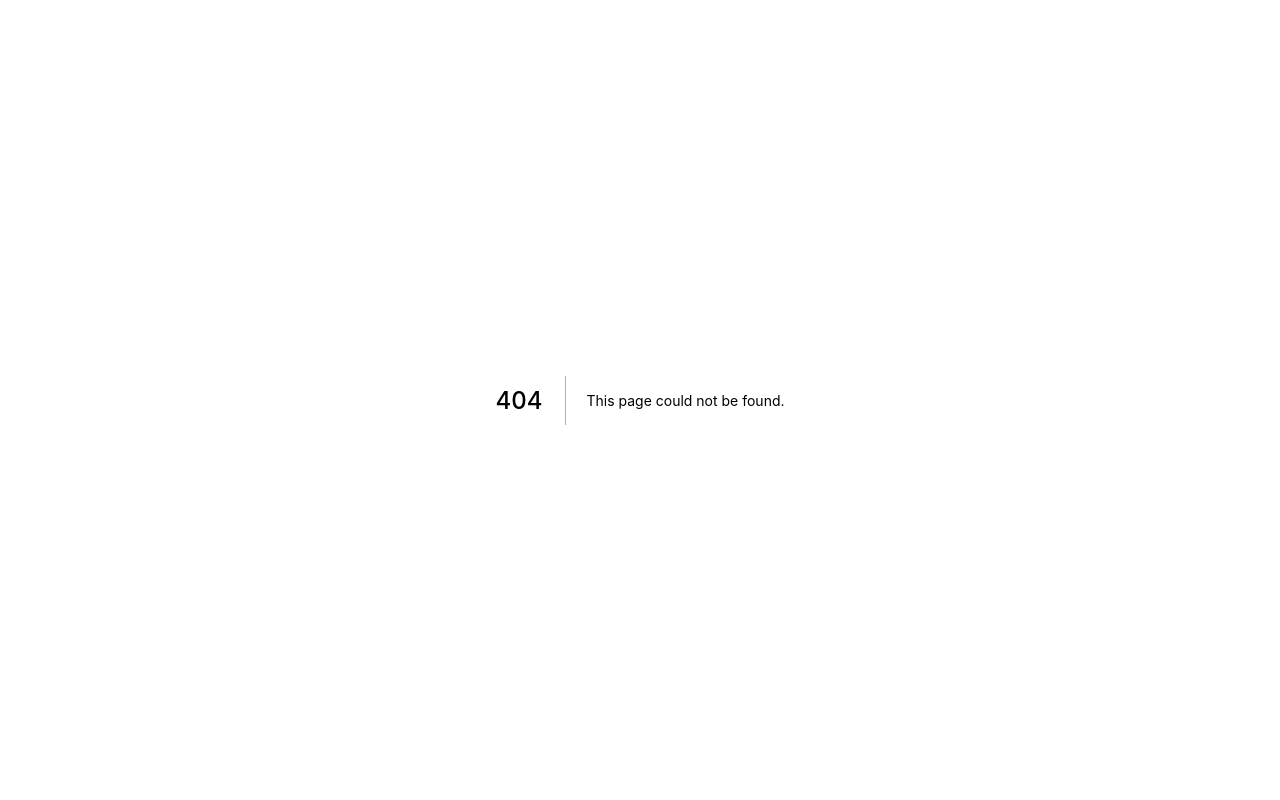
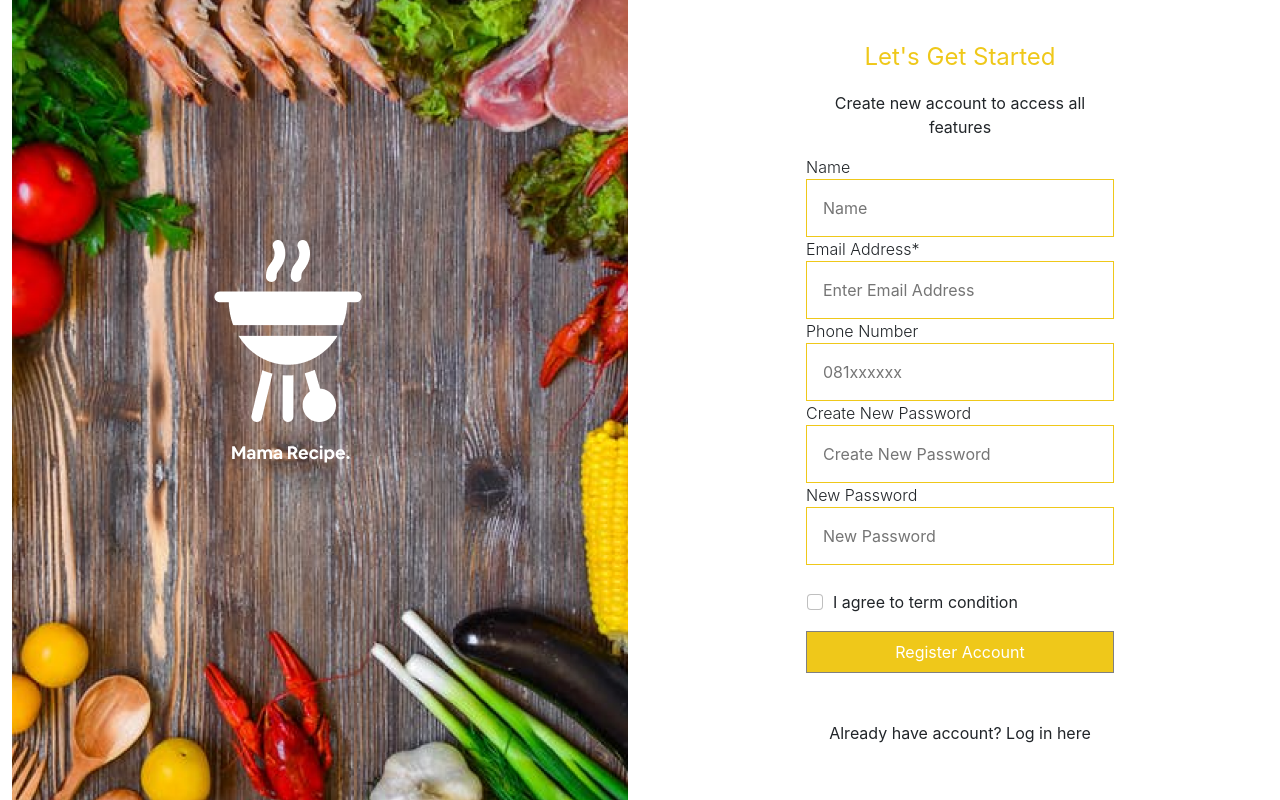
Before and after one commit to fandipras7/recipe_app_backup, a Next.js app: page /Register in a window 1280 px wide. Before the commit this address had no page. Built offline with nearby package versions, Linux system fonts and the light colour scheme.

Commit message:
add register page

```diff
--- a/pages/Login/index.js
+++ b/pages/Login/index.js
@@ -2,8 +2,9 @@ import React from "react";
 import styles from "./login.module.css";
 import Label from "../../component/base/Label";
 import Input from "../../component/base/Input";
+import Button from "../../component/base/Button";
 
-const Login = () => {
+const Login = ({ children }) => {
   return (
     <div>
       <div className="container-fluid vh-100">
@@ -17,22 +18,31 @@ const Login = () => {
             </div>
           </div>
           <div className="col-6 d-flex flex-column align-items-center justify-content-center">
+            {children ? (
+              children
+            ) : (
               <div className="col-6 text-center">
                 <h6>Welcome</h6>
                 <p>Log in into your exiting account</p>
                 <Label width="100%" className="text-start" title="E-mail"></Label>
                 <Input className="p-3" width="100%" border="1px solid #EFC81A" placeholder="examplexxx@gmail.com"></Input>
                 <Label width="100%" className="text-start" title="Password"></Label>
-              <Input className="p-3" width="100%" border="1px solid #EFC81A" placeholder="examplexxx@gmail.com"></Input>
+                <Input className="p-3" width="100%" border="1px solid #EFC81A" placeholder="Masukan password"></Input>
                 <div className="mt-4">
                   <td>
                     <input className="form-check-input text-start" type="checkbox" value="" id="flexCheckDefault" />
                   </td>
                   <td>
-                  <p className="ms-2">I agree to term & condition</p>
+                    <p className="ms-2">I agree to term condition</p>
                   </td>
                 </div>
+                <Button color="white" width="100%" backgroundColor="#EFC81A" className="p-2">
+                  Log in
+                </Button>
+                <p className="text-end">Forgot Password?</p>
+                <p className="mt-5">Don’t have an account? Sign Up</p>
               </div>
+            )}
           </div>
         </div>
       </div>
--- /dev/null
+++ b/pages/Register/index.js
@@ -0,0 +1,41 @@
+import React from "react";
+import Login from "../Login";
+import Label from "../../component/base/Label";
+import Button from "../../component/base/Button";
+import Input from "../../component/base/Input";
+import styles from "./register.module.css";
+
+const Register = () => {
+  return (
+    <Login>
+      <div className="col-6 text-center">
+        <p className={styles.title + " fs-4"}>Let's Get Started</p>
+        <p>Create new account to access all features</p>
+        <Label width="100%" className="text-start" title="Name"></Label>
+        <Input className="p-3" width="100%" border="1px solid #EFC81A" placeholder="Name"></Input>
+        <Label width="100%" className="text-start" title="Email Address*"></Label>
+        <Input className="p-3" width="100%" border="1px solid #EFC81A" placeholder="Enter Email Address"></Input>
+        <Label width="100%" className="text-start" title="Phone Number"></Label>
+        <Input className="p-3" width="100%" border="1px solid #EFC81A" placeholder="081xxxxxx"></Input>
+        <Label width="100%" className="text-start" title="Create New Password"></Label>
+        <Input className="p-3" width="100%" border="1px solid #EFC81A" placeholder="Create New Password"></Input>
+        <Label width="100%" className="text-start" title="New Password"></Label>
+        <Input className="p-3" width="100%" border="1px solid #EFC81A" placeholder="New Password"></Input>
+        <div className="mt-4">
+          <td>
+            <input className="form-check-input text-start" type="checkbox" value="" id="flexCheckDefault" />
+          </td>
+          <td>
+            <p className="ms-2">I agree to term condition</p>
+          </td>
+        </div>
+        <Button color="white" width="100%" backgroundColor="#EFC81A" className="p-2">
+          Register Account
+        </Button>
+        <p className="mt-5">Already have account? Log in here</p>
+      </div>
+    </Login>
+  );
+};
+
+export default Register;
--- /dev/null
+++ b/pages/Register/register.module.css
@@ -0,0 +1,3 @@
+.title {
+  color: #efc81a;
+}
--- a/pages/_app.js
+++ b/pages/_app.js
@@ -4,9 +4,9 @@ import "../styles/globals.css";
 function MyApp({ Component, pageProps }) {
   return (
     <>
-      <Head>
-        <link href="https://cdn.jsdelivr.net/npm/bootstrap@5.0.2/dist/css/bootstrap.min.css" rel="stylesheet" integrity="sha384-EVSTQN3/azprG1Anm3QDgpJLIm9Nao0Yz1ztcQTwFspd3yD65VohhpuuCOmLASjC" crossorigin="anonymous"></link>
-      </Head>
+      {/* <Head>
+        <link href="https://cdn.jsdelivr.net/npm/bootstrap@5.0.0/dist/css/bootstrap.min.css" rel="stylesheet" integrity="sha384-EVSTQN3/azprG1Anm3QDgpJLIm9Nao0Yz1ztcQTwFspd3yD65VohhpuuCOmLASjC" crossOrigin="anonymous"></link>
+      </Head> */}
       <Component {...pageProps} />
     </>
   );
--- /dev/null
+++ b/pages/_document.js
@@ -0,0 +1,16 @@
+import { Html, Head, Main, NextScript } from "next/document";
+
+export default function Document() {
+  return (
+    <Html>
+      <Head>
+        <link href="https://cdn.jsdelivr.net/npm/bootstrap@5.0.0-beta1/dist/css/bootstrap.min.css" rel="stylesheet" integrity="sha384-giJF6kkoqNQ00vy+HMDP7azOuL0xtbfIcaT9wjKHr8RbDVddVHyTfAAsrekwKmP1" crossOrigin="anonymous" />
+      </Head>
+
+      <body>
+        <Main />
+        <NextScript />
+      </body>
+    </Html>
+  );
+}
```
Lines whose indentation alone changed are shown as unchanged.
